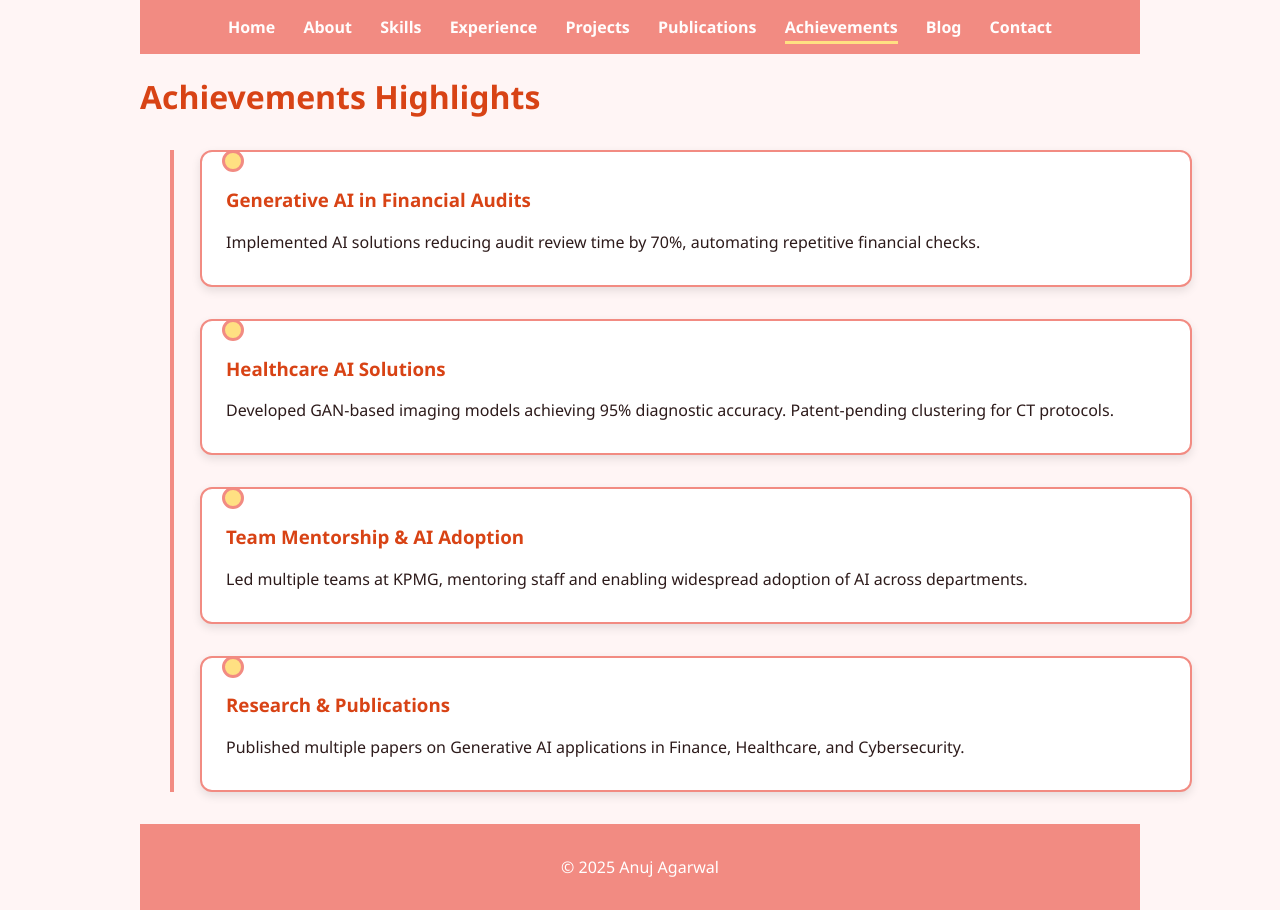
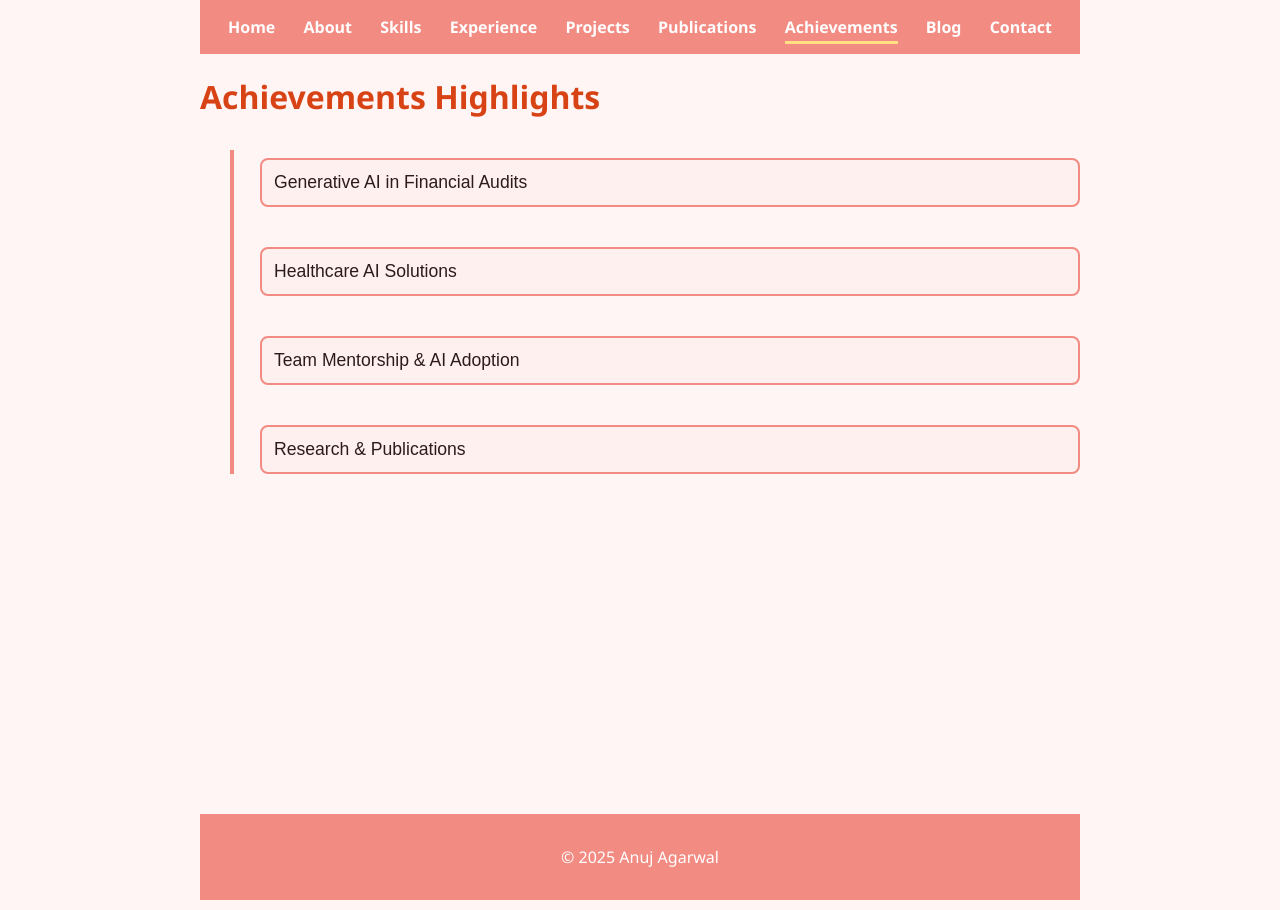
Before and after one commit to anuj-agarwal/anuj-agarwal.github.io, a Jekyll site: the page built from achievements.md, in a window 1280 px wide. Built offline with Jekyll 4.4.1, drawn with Linux system fonts in a browser that asks for light colours; a script that is not in the unit is left out.

Commit message:
Update achievements.md

```diff
--- a/achievements.md
+++ b/achievements.md
@@ -6,36 +6,32 @@
 
 # Achievements Highlights
 
-<div class="achievements-timeline">
+<div class="timeline">
 
-<div class="achievements-entry">
-  <div class="achievements-dot"></div>
-  <div class="achievements-card">
-    <h3>Generative AI in Financial Audits</h3>
+<div class="timeline-entry">
+  <button class="collapsible">Generative AI in Financial Audits</button>
+  <div class="content-collapsible">
     <p>Implemented AI solutions reducing audit review time by 70%, automating repetitive financial checks.</p>
   </div>
 </div>
 
-<div class="achievements-entry">
-  <div class="achievements-dot"></div>
-  <div class="achievements-card">
-    <h3>Healthcare AI Solutions</h3>
+<div class="timeline-entry">
+  <button class="collapsible">Healthcare AI Solutions</button>
+  <div class="content-collapsible">
     <p>Developed GAN-based imaging models achieving 95% diagnostic accuracy. Patent-pending clustering for CT protocols.</p>
   </div>
 </div>
 
-<div class="achievements-entry">
-  <div class="achievements-dot"></div>
-  <div class="achievements-card">
-    <h3>Team Mentorship & AI Adoption</h3>
+<div class="timeline-entry">
+  <button class="collapsible">Team Mentorship & AI Adoption</button>
+  <div class="content-collapsible">
     <p>Led multiple teams at KPMG, mentoring staff and enabling widespread adoption of AI across departments.</p>
   </div>
 </div>
 
-<div class="achievements-entry">
-  <div class="achievements-dot"></div>
-  <div class="achievements-card">
-    <h3>Research & Publications</h3>
+<div class="timeline-entry">
+  <button class="collapsible">Research & Publications</button>
+  <div class="content-collapsible">
     <p>Published multiple papers on Generative AI applications in Finance, Healthcare, and Cybersecurity.</p>
   </div>
 </div>
```
